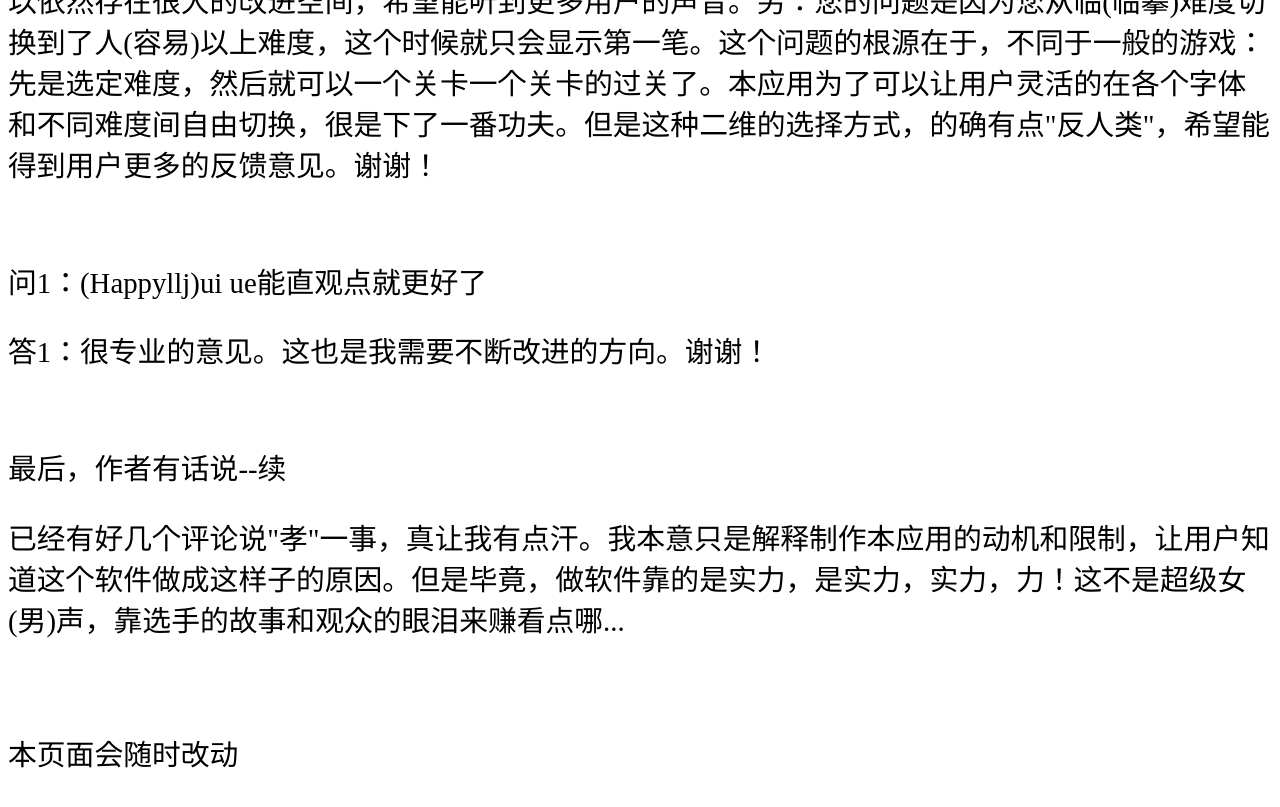
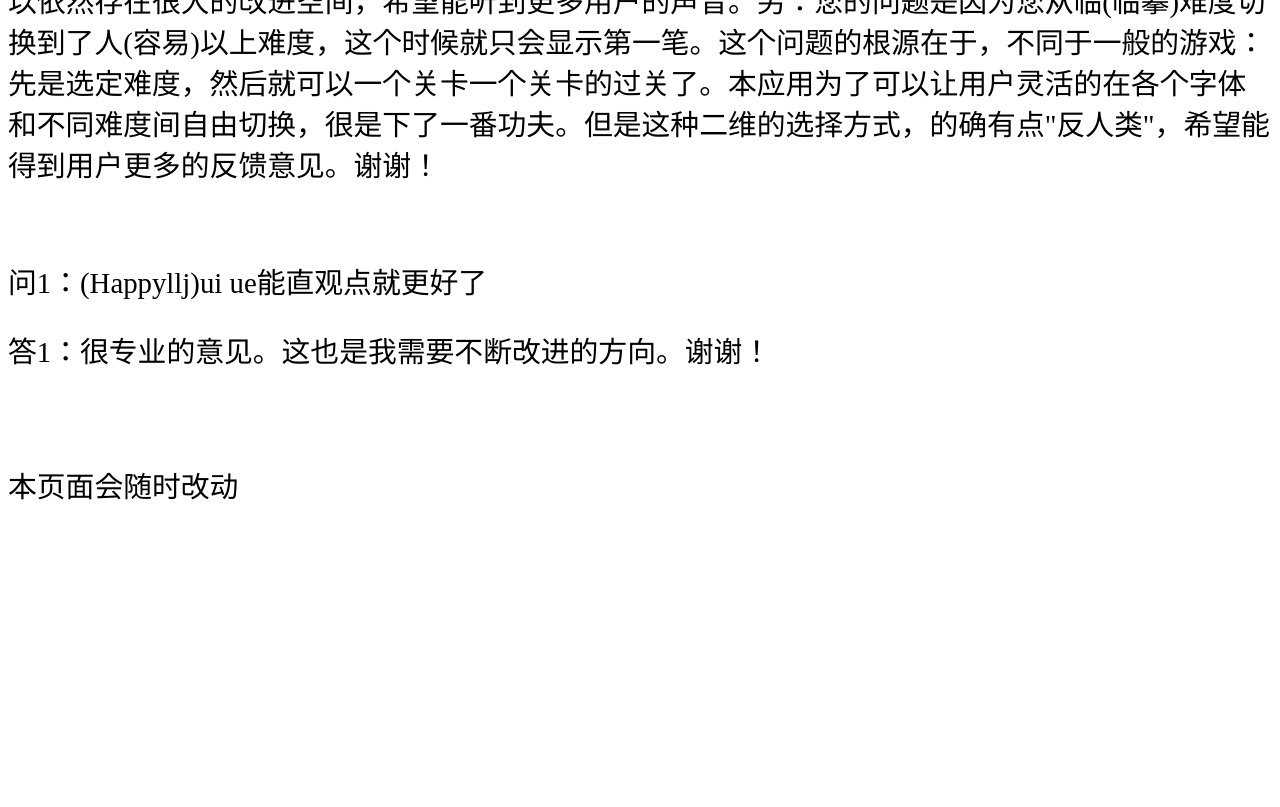
Before and after one commit to shengzhe/livecalligraphy, a Jekyll site: the page built from _posts/2012-08-31-LiveCalligraphyQA.html, in a window 1280 px wide and 900 px high, scrolled down 8703 px. Shown: the top 807 px of the window. Built offline with Jekyll 4.4.1, drawn with Linux system fonts in a browser that asks for light colours; Markdown is read by kramdown in place of the engine named in the settings; after the commit the page ends 9335 px from its top, so only the background shows below that.

Commit message:
Update 2012-08-31-LiveCalligraphyQA.html

```diff
--- a/_posts/2012-08-31-LiveCalligraphyQA.html
+++ b/_posts/2012-08-31-LiveCalligraphyQA.html
@@ -95,9 +95,6 @@ title: 活字帖用户评论集(Review Comments of Live Calligraphy)
 <p>问1：(Happyllj)ui ue能直观点就更好了</p>
 <p>答1：很专业的意见。这也是我需要不断改进的方向。谢谢！</p>
 <br/>
-<p>最后，作者有话说--续</p>
-<p>已经有好几个评论说"孝"一事，真让我有点汗。我本意只是解释制作本应用的动机和限制，让用户知道这个软件做成这样子的原因。但是毕竟，做软件靠的是实力，是实力，实力，力！这不是超级女(男)声，靠选手的故事和观众的眼泪来赚看点哪...</p>
-<br/>
 <br/>
 <p>本页面会随时改动</p>
 <br/>
```
